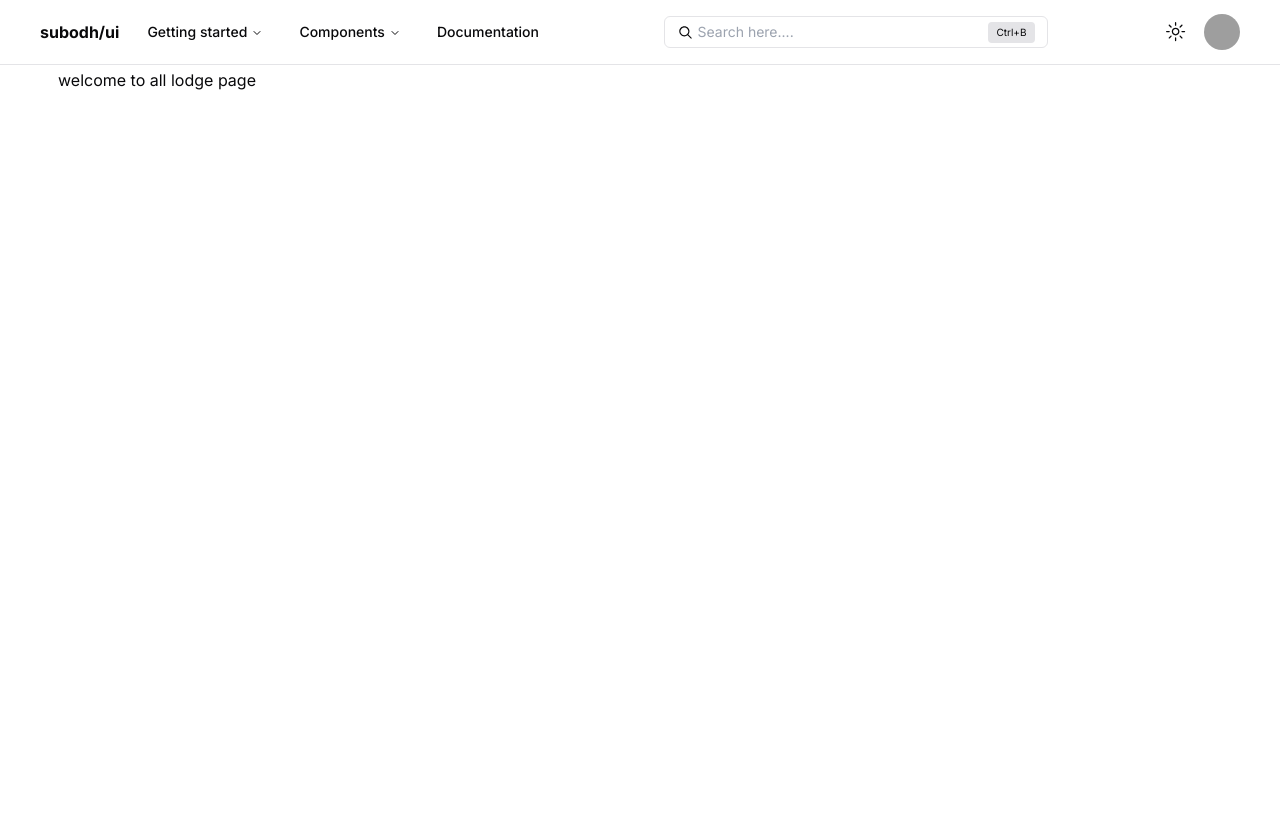
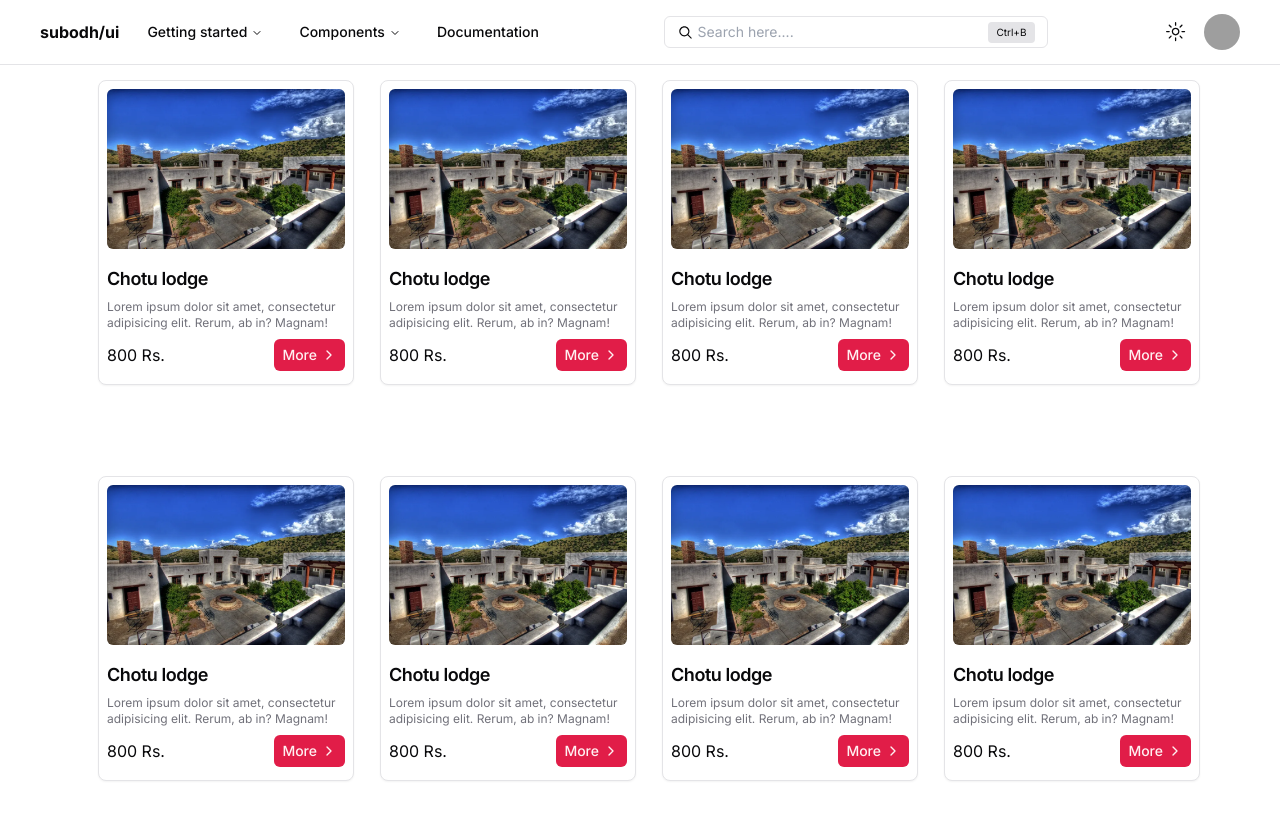
Before and after one commit to 1432Subodh/subdoh, a Next.js app: page /lodge in a window 1280 px wide. Shown: the top 820 px of the page. Built offline with nearby package versions, Linux system fonts and the light colour scheme; grey boxes are pictures that could not be loaded.

Commit message:
adding more

```diff
--- a/next.config.mjs
+++ b/next.config.mjs
@@ -1,4 +1,15 @@
 /** @type {import('next').NextConfig} */
-const nextConfig = {};
+const nextConfig = {
+    // images: {
+    //     remotePatterns: [
+    //       {
+    //         protocol: 'https',
+    //         hostname: 's3.amazonaws.com',
+    //         port: '',
+    //         pathname: '/my-bucket/**',
+    //       },
+    //     ],
+    //   },
+};
 
 export default nextConfig;
--- a/src/app/lodge/page.tsx
+++ b/src/app/lodge/page.tsx
@@ -1,8 +1,18 @@
+import Cards from '@/components/component/lodge/Cards'
 import React from 'react'
 
 function page() {
   return (
-    <div>welcome to all lodge page</div>
+    <div className='pt-3 flex flex-wrap gap-1 justify-between min-h-screen sm:px-10 px-0'>
+        <Cards/>
+        <Cards/>
+        <Cards/>
+        <Cards/>
+        <Cards/>
+        <Cards/>
+        <Cards/>
+        <Cards/>
+    </div>
   )
 }
 
--- /dev/null
+++ b/src/components/component/lodge/Cards.tsx
@@ -0,0 +1,43 @@
+import React from 'react'
+import {
+    Card,
+    CardContent,
+    CardDescription,
+    CardFooter,
+    CardHeader,
+    CardTitle,
+} from "@/components/ui/card"
+import Image from 'next/image'
+import { Button } from '@/components/ui/button'
+import { ChevronRight } from 'lucide-react'
+
+
+function Cards() {
+    return (
+        <div className='sm:w-[20vw] w-[46vw] h-72 justify-between'>
+
+            <Card className='sm:h-[305px] h-[260px]'>
+                <div className='w-full p-2 '>
+                    <img
+                        src="/image.png"
+                        alt="Picture of the author"
+
+                        className='w-full h-40 object-cover rounded-md'
+                    />
+                </div>
+                <CardHeader className='p-2'>
+                    <CardTitle className='text-lg pb-0'>Chotu lodge</CardTitle>
+                    <CardDescription className='text-xs sm:inline-block hidden'>Lorem ipsum dolor sit amet, consectetur adipisicing elit. Rerum, ab in? Magnam!</CardDescription>
+                </CardHeader>
+
+                <CardFooter className='flex justify-between px-2'>
+                    <p className='text-normal'>800 Rs.</p>
+                    <Button variant={'default'} className='text-sm pr-1' size={'xs'}>More <ChevronRight height={16}/></Button>
+                </CardFooter>
+            </Card>
+        </div>
+
+    )
+}
+
+export default Cards
--- a/src/components/ui/button.tsx
+++ b/src/components/ui/button.tsx
@@ -23,6 +23,7 @@ const buttonVariants = cva(
       size: {
         default: "h-10 px-4 py-2",
         sm: "h-9 rounded-md px-3",
+        xs: "h-8 rounded-md px-2",
         lg: "h-11 rounded-md px-8",
         icon: "h-10 w-10",
         theme: 'h-8 rounded-md px-2 py-1'
```
Also changed, not shown: public/image.png (added).
